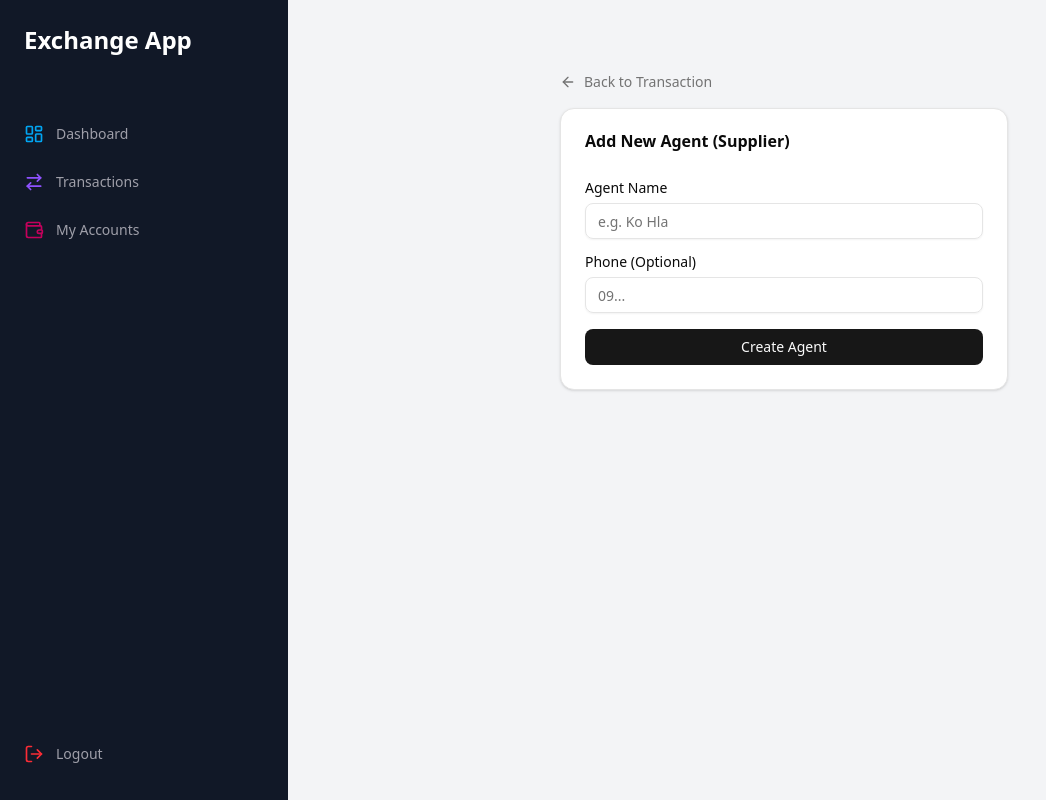
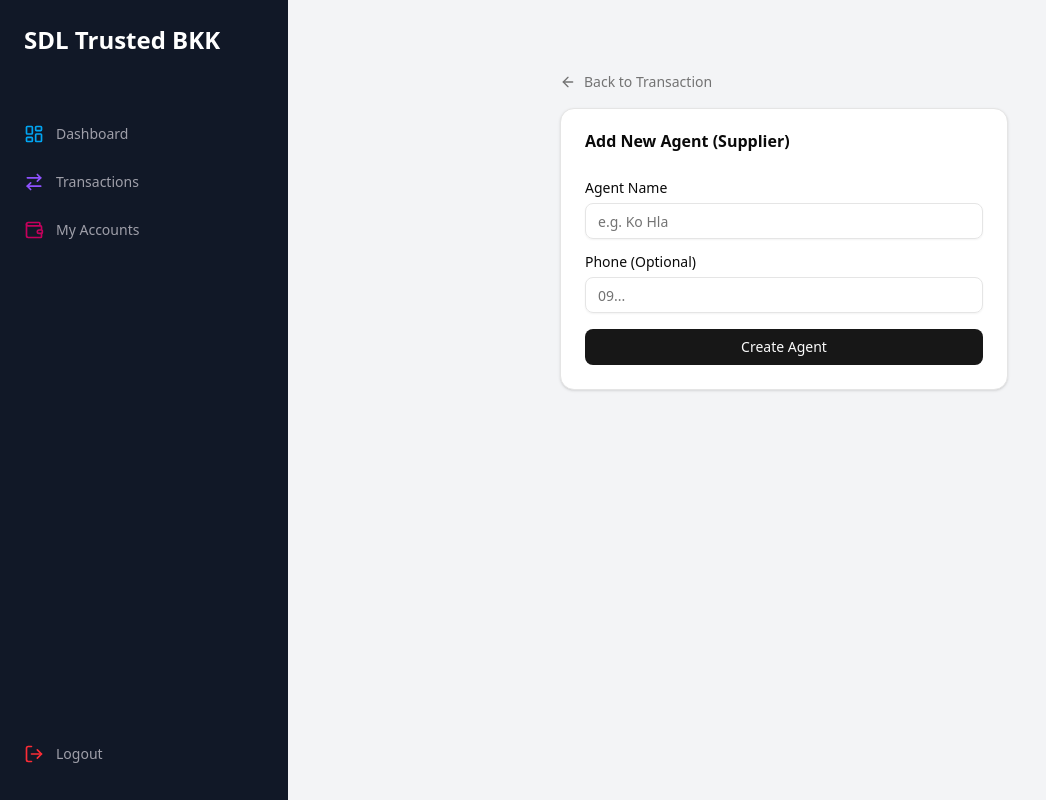
Before and after one commit to AungZawMyo97/sandar_lin_balance_tracker, a Next.js app: page /suppliers/create in a window 1280 px wide. Shown: the whole page, without its empty margins (0-1046 px from the left). Built offline with nearby package versions, Linux system fonts and the light colour scheme; no server answers.

Commit message:
change dashboard name

```diff
--- a/app/(dashboard)/layout.tsx
+++ b/app/(dashboard)/layout.tsx
@@ -1,5 +1,5 @@
 import { Sidebar } from "@/components/dashboard/sidebar";
-import { MobileNavbar } from "@/components/dashboard/mobile-navbar"; // <--- Import it here
+import { MobileNavbar } from "@/components/dashboard/mobile-navbar";
 
 export default function DashboardLayout({
   children,
@@ -8,19 +8,14 @@
 }) {
   return (
     <div className="h-full relative">
-      {/* 1. SIDEBAR CONTAINER */}
-      {/* This div fixes the sidebar to the left side of the screen */}
       <div className="hidden h-full md:flex md:w-72 md:flex-col md:fixed md:inset-y-0 z-[80] bg-gray-900">
-        <Sidebar /> {/* <--- The component sits here */}
+        <Sidebar />
       </div>
 
-      {/* 2. MAIN CONTENT CONTAINER */}
-      {/* md:pl-72 pushes the content over so it doesn't hide behind the sidebar */}
       <main className="md:pl-72 h-full bg-gray-100 min-h-screen">
         <MobileNavbar />
         <div className="p-8">
           {children}{" "}
-          {/* <--- Your page content (Dashboard, Accounts, etc.) renders here */}
         </div>
       </main>
     </div>
--- a/app/(dashboard)/loading.tsx
+++ b/app/(dashboard)/loading.tsx
@@ -39,7 +39,6 @@
                     </CardContent>
                 </Card>
 
-                {/* Placeholder for Quick Actions or other widgets */}
                 <Card className="col-span-3">
                     <CardHeader>
                         <Skeleton className="h-6 w-[100px]" />
--- a/components/dashboard/sidebar.tsx
+++ b/components/dashboard/sidebar.tsx
@@ -34,7 +34,7 @@
     <div className="space-y-4 py-4 flex flex-col h-full bg-[#111827] text-white">
       <div className="px-3 py-2 flex-1">
         <Link href="/" className="flex items-center pl-3 mb-14">
-          <h1 className="text-2xl font-bold">Exchange App</h1>
+          <h1 className="text-2xl font-bold">SDL Trusted BKK</h1>
         </Link>
         <div className="space-y-1">
           {routes.map((route) => (
```
Also changed, not shown: app/(dashboard)/page.tsx (+0 -12 lines).
